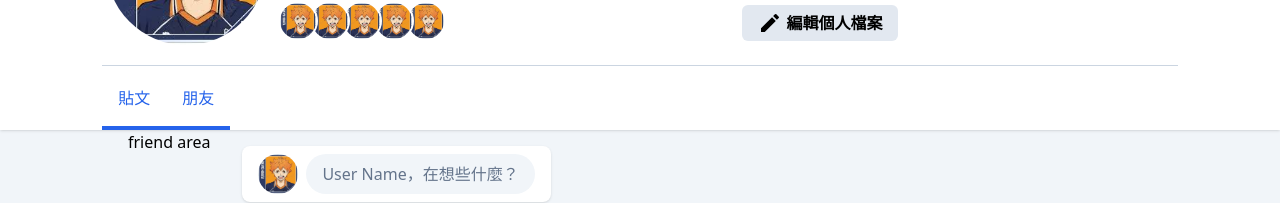
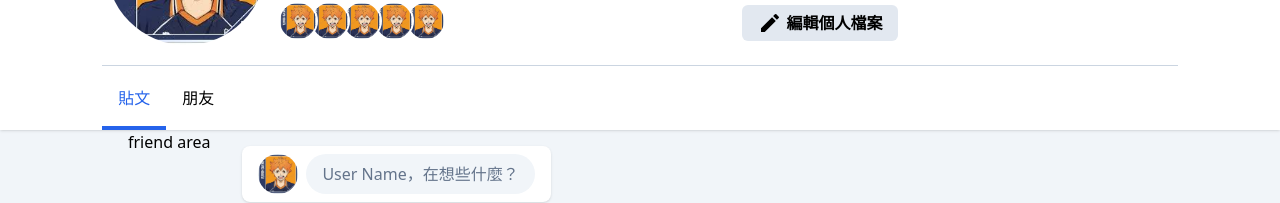
Before and after one commit to Glenn8119/facebook-clone, a React (Vite) app in the folder frontend/: page /personal in a window 1280 px wide. Shown: the part 502-705 px from the top of the page. Built offline with nearby package versions, Linux system fonts and the light colour scheme; sample sign-in values are in the browser's storage.

Commit message:
FE-feat: personal page tabs and routing

```diff
--- a/frontend/src/pages/personal/Personal.tsx
+++ b/frontend/src/pages/personal/Personal.tsx
@@ -1,16 +1,12 @@
 import { FC } from 'react'
 import BasicInfo from '@/pages/personal/basic-info/BasicInfo'
-import FriendArea from '@/pages/personal/friend-area/FriendArea'
-import PostArea from '@/components/common/post-area/PostArea'
+import { Outlet } from 'react-router-dom'
 
 const PersonalPage: FC = () => {
   return (
     <div className='w-full'>
       <BasicInfo />
-      <div className='flex gap-4 w-4/5 m-auto'>
-        <FriendArea />
-        <PostArea />
-      </div>
+      <Outlet />
     </div>
   )
 }
--- a/frontend/src/pages/personal/basic-info/function-tabs/FunctionTabs.tsx
+++ b/frontend/src/pages/personal/basic-info/function-tabs/FunctionTabs.tsx
@@ -1,17 +1,19 @@
-import { useNavigate } from 'react-router-dom'
+import { useLocation, useNavigate } from 'react-router-dom'
 import Tab from '@/pages/personal/basic-info/function-tabs/Tab'
 
 const tabItems = [
   { label: '貼文', route: '/personal' },
-  { label: '朋友', route: '/friends' }
+  { label: '朋友', route: '/personal/friends' }
 ]
 const FunctionTabs = () => {
   const navigate = useNavigate()
+  const location = useLocation()
 
   const tabs = tabItems.map((tab) => {
+    const isActive = location.pathname === tab.route
     return (
       <Tab
-        isActive
+        isActive={isActive}
         key={tab.label}
         label={tab.label}
         onClick={() => navigate(tab.route)}
--- a/frontend/src/pages/personal/basic-info/function-tabs/Tab.tsx
+++ b/frontend/src/pages/personal/basic-info/function-tabs/Tab.tsx
@@ -3,9 +3,9 @@ import { FC } from 'react'
 import { twMerge } from 'tailwind-merge'
 
 type TabProps = {
+  isActive: boolean
   label: string
   onClick: AnyFunction
-  isActive?: boolean
 }
 
 const Tab: FC<TabProps> = ({ label, isActive, ...props }) => {
--- /dev/null
+++ b/frontend/src/pages/personal/personal-friends/PersonalFriends.tsx
@@ -0,0 +1,9 @@
+import { FC } from 'react'
+
+interface PersonalFriendsProps {}
+
+const PersonalFriends: FC<PersonalFriendsProps> = () => {
+  return <div>Personal Friends Page</div>
+}
+
+export default PersonalFriends
--- /dev/null
+++ b/frontend/src/pages/personal/personal-post/PersonalPost.tsx
@@ -0,0 +1,16 @@
+import { FC } from 'react'
+import FriendArea from './friend-area/FriendArea'
+import PostArea from '@/components/common/post-area/PostArea'
+
+interface PersonalPostProps {}
+
+const PersonalPost: FC<PersonalPostProps> = () => {
+  return (
+    <div className='flex gap-4 w-4/5 m-auto'>
+      <FriendArea />
+      <PostArea />
+    </div>
+  )
+}
+
+export default PersonalPost
```
Also changed, not shown: frontend/src/App.tsx (+10 -1 lines), frontend/src/pages/personal/personal-post/friend-area/FriendArea.tsx (renamed from frontend/src/pages/personal/friend-area/FriendArea.tsx).
